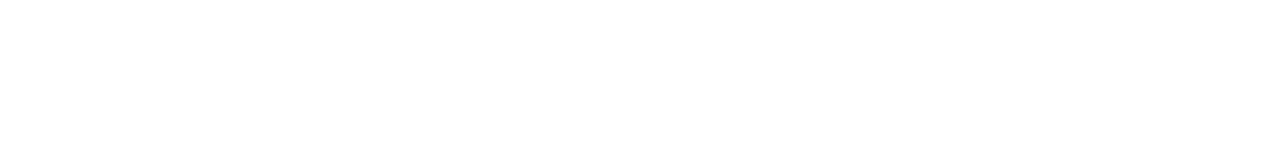
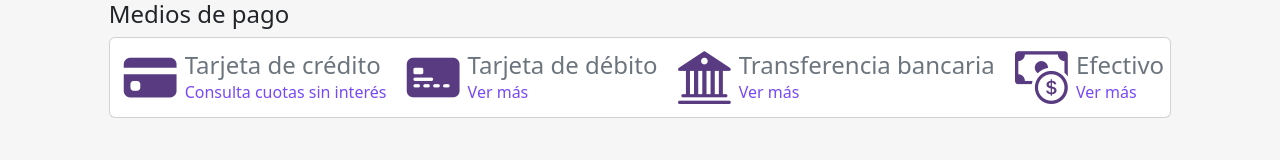
Before and after one commit to Raisitae/CAC-Grupo-4-Front, a plain HTML site: page index.html in a window 1280 px wide. Drawn offline with nearby package versions, Linux system fonts and the light colour scheme.

Commit message:
medios de pago

```diff
--- a/css/style.css
+++ b/css/style.css
@@ -1,56 +1,51 @@
 /*--------ESTILOS GLOBALES--------------------------------------*/
 * {
-    margin:0 auto;
-    padding:0 auto;
+  margin: 0 auto;
+  padding: 0 auto;
+  --main-color: #593b81;
+  --main-color-lighter: #7749f8;
+  --neutral-grey: #68717a;
+  --main-bg-color: #f6f6f6;
 }
 
-
+body {
+  background-color: var(--main-bg-color);
+}
 /*--------------------------------------------------------------*/
-
 
 /*--------NAVBAR-----------------------------*/
 
+/*-------------------------------------------*/
 
+/*--------HEADER-----------------------------*/
 
 /*-------------------------------------------*/
 
+/*--------SECCION PAGOS-----------------*/
 
-/*--------HEADER-----------------------------*/
+.link-color {
+  color: var(--main-color-lighter);
+  text-decoration: none;
+  font-size: 1rem;
+}
 
+.bi-row {
+  width: fit-content !important;
+}
+/*-------------------------------------------*/
 
+/*--------SECCION CATEGORIAS-----------------*/
 
 /*-------------------------------------------*/
 
-
-
-/*--------SECCION CATEGORIAS-----------------*/
-
-
+/*---------SECCION OFERTAS-------------------*/
 
 /*-------------------------------------------*/
 
-
-
-
-/*---------SECCION OFERTAS-------------------*/
-
-
+/*---------SECCION NOVEDADES-----------------*/
 
 /*-------------------------------------------*/
 
-
-
-
-/*---------SECCION NOVEDADES-----------------*/
-
-
+/*----------FOOTER---------------------------*/
 
 /*-------------------------------------------*/
-
-
-
-/*----------FOOTER---------------------------*/
-
-
-
-/*-------------------------------------------*/
--- a/index.html
+++ b/index.html
@@ -1,61 +1,117 @@
 <!DOCTYPE html>
 <html lang="en">
   <head>
-    <meta charset="UTF-8">
-    <meta http-equiv="X-UA-Compatible" content="IE=edge">
-    <meta name="viewport" content="width=device-width, initial-scale=1.0">
+    <meta charset="UTF-8" />
+    <meta http-equiv="X-UA-Compatible" content="IE=edge" />
+    <meta name="viewport" content="width=device-width, initial-scale=1.0" />
     <title>E-Commerce-G4</title>
     <!-------CSS--------->
-    <link rel="stylesheet" href="./css/style.css">
+    <link rel="stylesheet" href="./css/reset.css" />
     <!-- CSS Bootstrap -->
-    <link href="https://cdn.jsdelivr.net/npm/bootstrap@5.2.2/dist/css/bootstrap.min.css" rel="stylesheet" integrity="sha384-Zenh87qX5JnK2Jl0vWa8Ck2rdkQ2Bzep5IDxbcnCeuOxjzrPF/et3URy9Bv1WTRi" crossorigin="anonymous">
+    <link
+      href="https://cdn.jsdelivr.net/npm/bootstrap@5.2.2/dist/css/bootstrap.min.css"
+      rel="stylesheet"
+      integrity="sha384-Zenh87qX5JnK2Jl0vWa8Ck2rdkQ2Bzep5IDxbcnCeuOxjzrPF/et3URy9Bv1WTRi"
+      crossorigin="anonymous"
+    />
+    <link
+      rel="stylesheet"
+      href="https://cdn.jsdelivr.net/npm/bootstrap-icons@1.9.1/font/bootstrap-icons.css"
+    />
+    <link rel="stylesheet" href="./css/style.css" />
   </head>
 
   <body>
     <!----------------NavBar---------------------------------->
-    <nav>
-    </nav>
+    <nav></nav>
     <!-------------------------------------------------------->
 
-
     <!----------------Header---------------------------------->
-    <header id="home">
-    </header>
+    <header id="home"></header>
     <!-------------------------------------------------------->
-
 
     <!-----MAIN----->
     <main>
-
       <!-------------SECCION MEDIOS DE PAGO----------------->
-        <section id="medios-de-pago">
+      <section id="medios-de-pago" class="row justify-content-md-center">
+        <div class="col-md-10">
+          <h4>Medios de pago</h4>
+          <div
+            class="card d-flex flex-row align-content-around justify-content-around"
+          >
+            <div class="d-flex flex-row flex-nowrap">
+              <i
+                class="bi bi-credit-card-fill bi-row px-2"
+                style="font-size: 3.3rem; color: var(--main-color)"
+              ></i>
+              <div
+                class="d-flex flex-column justify-content-center align-content-center"
+              >
+                <h4 class="mb-0 text-secondary">Tarjeta de crédito</h4>
+                <a href="" class="link-color">Consulta cuotas sin interés</a>
+              </div>
+            </div>
+            <div class="d-flex flex-row flex-nowrap">
+              <i
+                class="bi bi-credit-card-2-front-fill bi-row px-2"
+                style="font-size: 3.3rem; color: var(--main-color)"
+              ></i>
+              <div
+                class="d-flex flex-column justify-content-center align-content-center"
+              >
+                <h4 class="mb-0 text-secondary">Tarjeta de débito</h4>
+                <a href="" class="link-color">Ver más</a>
+              </div>
+            </div>
+            <div class="d-flex flex-row flex-nowrap">
+              <i
+                class="bi bi bi-bank2 bi-row px-2"
+                style="font-size: 3.3rem; color: var(--main-color)"
+              ></i>
+              <div
+                class="d-flex flex-column justify-content-center align-content-center"
+              >
+                <h4 class="mb-0 text-secondary">Transferencia bancaria</h4>
+                <a href="" class="link-color">Ver más</a>
+              </div>
+            </div>
+            <div class="d-flex flex-row flex-nowrap">
+              <i
+                class="bi bi-cash-coin bi-row px-2"
+                style="font-size: 3.3rem; color: var(--main-color)"
+              ></i>
+              <div
+                class="d-flex flex-column justify-content-center align-content-center"
+              >
+                <h4 class="mb-0 text-secondary">Efectivo</h4>
+                <a href="" class="link-color">Ver más</a>
+              </div>
+            </div>
+          </div>
+        </div>
       </section>
       <!---------------------------------------------------->
 
-
       <!----------SECCION CATEGORIAS------------------------>
-        <section id="categorias">
-        </section>
+      <section id="categorias"></section>
       <!---------------------------------------------------->
 
-
       <!-------------SECCION NOVEDADES---------------------->
-        <section id="novedades">
-        </section>
+      <section id="novedades"></section>
       <!---------------------------------------------------->
-
     </main>
     <!-------------->
 
     <!-----------------FOOTER--------------------------------->
-    <footer id="footer">
-    </footer>
+    <footer id="footer"></footer>
     <!-----------------FOOTER--------------------------------->
-
 
     <!-----scripts----->
     <!-- JavaScript Bundle with Popper -->
-    <script src="https://cdn.jsdelivr.net/npm/bootstrap@5.2.2/dist/js/bootstrap.bundle.min.js" integrity="sha384-OERcA2EqjJCMA+/3y+gxIOqMEjwtxJY7qPCqsdltbNJuaOe923+mo//f6V8Qbsw3" crossorigin="anonymous"></script>
-
+    <script
+      src="https://cdn.jsdelivr.net/npm/bootstrap@5.2.2/dist/js/bootstrap.bundle.min.js"
+      integrity="sha384-OERcA2EqjJCMA+/3y+gxIOqMEjwtxJY7qPCqsdltbNJuaOe923+mo//f6V8Qbsw3"
+      crossorigin="anonymous"
+    ></script>
   </body>
 </html>
```
Lines whose indentation alone changed are shown as unchanged.
